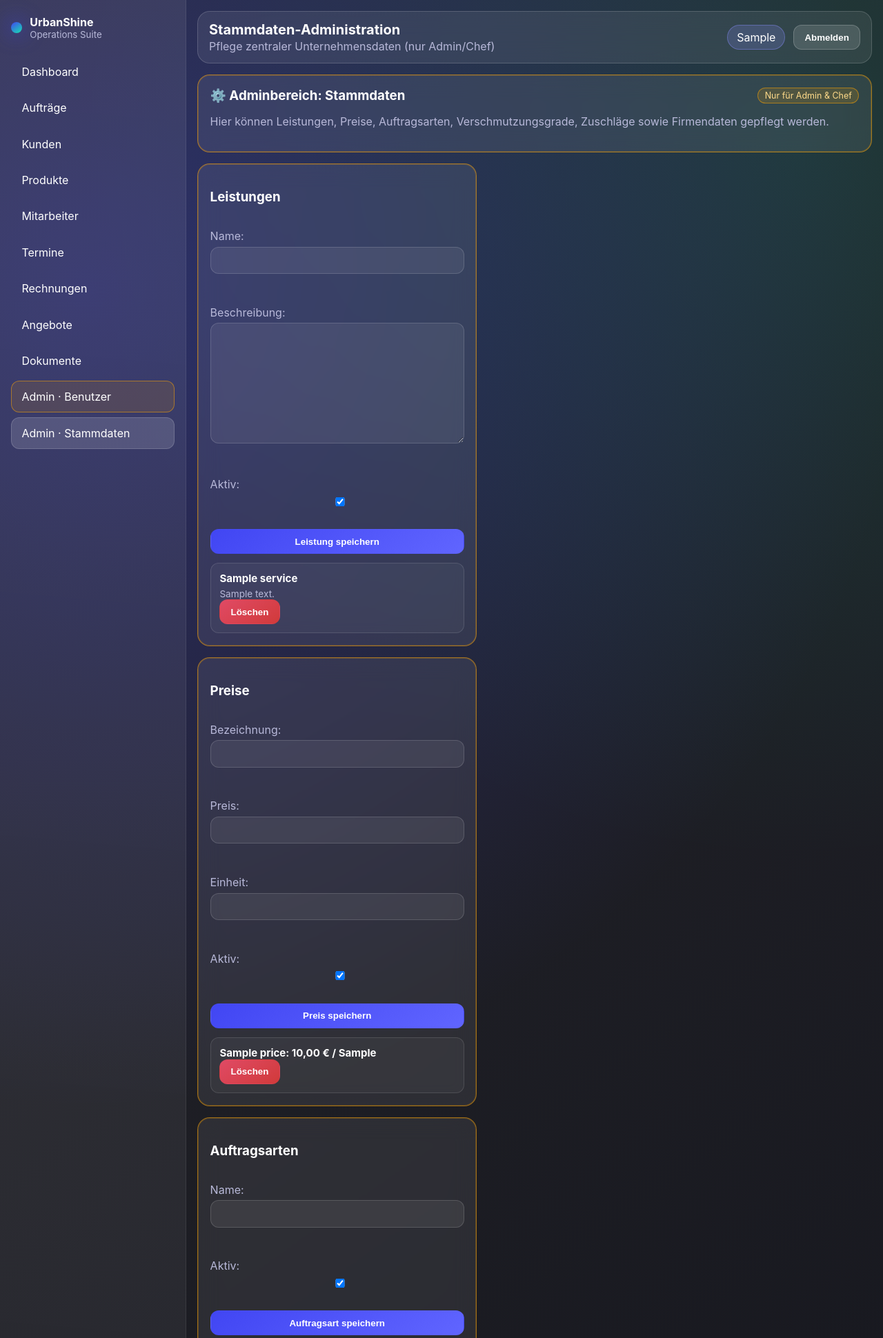
After one commit to uniquetesla/urbanshine_app, a Django app: page /stammdaten/ in a window 1280 px wide. The commit adds this page. Shown: the top 1940 px of the page at 69% size. Run offline with Django 5.2, Linux system fonts and the light colour scheme; a user stored in the database is signed in; tables that the repository leaves empty hold one stand-in row (values such as "Sample post").

Commit message:
Add role-protected master data admin area

```diff
--- /dev/null
+++ b/apps/company/forms.py
@@ -0,0 +1,39 @@
+from django import forms
+
+from .models import CompanySettings, OrderType, Price, Service, SoilingLevel, Surcharge
+
+
+class ServiceForm(forms.ModelForm):
+    class Meta:
+        model = Service
+        fields = ["name", "description", "is_active"]
+
+
+class PriceForm(forms.ModelForm):
+    class Meta:
+        model = Price
+        fields = ["name", "amount", "unit", "is_active"]
+
+
+class OrderTypeForm(forms.ModelForm):
+    class Meta:
+        model = OrderType
+        fields = ["name", "is_active"]
+
+
+class SoilingLevelForm(forms.ModelForm):
+    class Meta:
+        model = SoilingLevel
+        fields = ["name", "multiplier", "is_active"]
+
+
+class SurchargeForm(forms.ModelForm):
+    class Meta:
+        model = Surcharge
+        fields = ["name", "amount", "is_percentage", "is_active"]
+
+
+class CompanySettingsForm(forms.ModelForm):
+    class Meta:
+        model = CompanySettings
+        fields = ["company_name", "address", "phone", "email", "logo", "invoice_generation_enabled"]
--- /dev/null
+++ b/apps/company/urls.py
@@ -0,0 +1,10 @@
+from django.urls import path
+
+from .views import MasterDataDeleteView, MasterDataView
+
+app_name = "company"
+
+urlpatterns = [
+    path("stammdaten/", MasterDataView.as_view(), name="master_data"),
+    path("stammdaten/<str:model_name>/<int:pk>/delete/", MasterDataDeleteView.as_view(), name="master_data_delete"),
+]
--- /dev/null
+++ b/apps/company/views.py
@@ -0,0 +1,94 @@
+from django.contrib import messages
+from django.contrib.auth.mixins import LoginRequiredMixin, UserPassesTestMixin
+from django.shortcuts import get_object_or_404, redirect
+from django.urls import reverse_lazy
+from django.views.generic import TemplateView, View
+
+from apps.accounts.models import UserRole
+
+from .forms import CompanySettingsForm, OrderTypeForm, PriceForm, ServiceForm, SoilingLevelForm, SurchargeForm
+from .models import CompanySettings, OrderType, Price, Service, SoilingLevel, Surcharge
+
+
+class MasterDataAccessMixin(LoginRequiredMixin, UserPassesTestMixin):
+    def test_func(self):
+        user = self.request.user
+        return user.is_authenticated and user.role in {UserRole.ADMIN, UserRole.CHEF}
+
+
+class MasterDataView(MasterDataAccessMixin, TemplateView):
+    template_name = "company/master_data.html"
+
+    def get_context_data(self, **kwargs):
+        context = super().get_context_data(**kwargs)
+        settings_instance, _ = CompanySettings.objects.get_or_create(company_name="UrbanShine")
+
+        context.update(
+            {
+                "service_form": ServiceForm(),
+                "price_form": PriceForm(),
+                "order_type_form": OrderTypeForm(),
+                "soiling_level_form": SoilingLevelForm(),
+                "surcharge_form": SurchargeForm(),
+                "company_form": CompanySettingsForm(instance=settings_instance),
+                "services": Service.objects.all(),
+                "prices": Price.objects.all(),
+                "order_types": OrderType.objects.all(),
+                "soiling_levels": SoilingLevel.objects.all(),
+                "surcharges": Surcharge.objects.all(),
+                "company_settings": settings_instance,
+            }
+        )
+        return context
+
+    def post(self, request, *args, **kwargs):
+        action = request.POST.get("action")
+        form_map = {
+            "service": (ServiceForm, "Leistung gespeichert."),
+            "price": (PriceForm, "Preis gespeichert."),
+            "order_type": (OrderTypeForm, "Auftragsart gespeichert."),
+            "soiling_level": (SoilingLevelForm, "Verschmutzungsgrad gespeichert."),
+            "surcharge": (SurchargeForm, "Zuschlag gespeichert."),
+        }
+
+        if action == "company_settings":
+            settings_instance, _ = CompanySettings.objects.get_or_create(company_name="UrbanShine")
+            form = CompanySettingsForm(request.POST, request.FILES, instance=settings_instance)
+            if form.is_valid():
+                form.save()
+                messages.success(request, "Firmendaten wurden gespeichert.")
+            else:
+                messages.error(request, "Firmendaten konnten nicht gespeichert werden.")
+            return redirect("company:master_data")
+
+        if action in form_map:
+            form_class, success_message = form_map[action]
+            form = form_class(request.POST)
+            if form.is_valid():
+                form.save()
+                messages.success(request, success_message)
+            else:
+                messages.error(request, "Bitte Eingaben prüfen.")
+
+        return redirect("company:master_data")
+
+
+class MasterDataDeleteView(MasterDataAccessMixin, View):
+    model_map = {
+        "service": Service,
+        "price": Price,
+        "order_type": OrderType,
+        "soiling_level": SoilingLevel,
+        "surcharge": Surcharge,
+    }
+
+    def post(self, request, model_name, pk):
+        model = self.model_map.get(model_name)
+        if not model:
+            messages.error(request, "Ungültiger Datensatztyp.")
+            return redirect(reverse_lazy("company:master_data"))
+
+        instance = get_object_or_404(model, pk=pk)
+        instance.delete()
+        messages.success(request, "Eintrag wurde gelöscht.")
+        return redirect(reverse_lazy("company:master_data"))
--- a/requirements.txt
+++ b/requirements.txt
@@ -3,3 +3,5 @@ gunicorn==22.0.0
 psycopg2-binary==2.9.9
 python-dotenv==1.0.1
 whitenoise==6.7.0
+
+Pillow==10.4.0
--- a/static/css/base.css
+++ b/static/css/base.css
@@ -220,3 +220,19 @@ th, td { padding: .75rem; border-bottom: 1px solid rgba(255,255,255,.14); text-a
     .topbar { flex-wrap: wrap; }
     .kpi-card { grid-column: span 12; }
 }
+
+.nav-link-admin {
+    border-color: rgba(255, 165, 0, 0.5);
+    background: rgba(255, 165, 0, 0.12);
+}
+
+.admin-area {
+    border-color: rgba(255, 165, 0, 0.55);
+    box-shadow: inset 0 0 0 1px rgba(255, 165, 0, 0.2);
+}
+
+.admin-badge {
+    color: #ffda8a !important;
+    border-color: rgba(255, 165, 0, 0.5) !important;
+    background: rgba(255, 165, 0, 0.15);
+}
--- a/templates/base.html
+++ b/templates/base.html
@@ -29,7 +29,10 @@
             <a href="#" class="nav-link">Rechnungen</a>
             <a href="#" class="nav-link">Angebote</a>
             <a href="#" class="nav-link">Dokumente</a>
-            <a href="{% url 'accounts:user_list' %}" class="nav-link {% if request.resolver_match.url_name == 'user_list' or request.resolver_match.url_name == 'user_create' or request.resolver_match.url_name == 'user_update' %}active{% endif %}">Admin</a>
+            {% if request.user.role == 'admin' or request.user.role == 'chef' %}
+                <a href="{% url 'accounts:user_list' %}" class="nav-link nav-link-admin {% if request.resolver_match.url_name == 'user_list' or request.resolver_match.url_name == 'user_create' or request.resolver_match.url_name == 'user_update' %}active{% endif %}">Admin · Benutzer</a>
+                <a href="{% url 'company:master_data' %}" class="nav-link nav-link-admin {% if request.resolver_match.namespace == 'company' %}active{% endif %}">Admin · Stammdaten</a>
+            {% endif %}
         </nav>
     </aside>
 
--- /dev/null
+++ b/templates/company/master_data.html
@@ -0,0 +1,116 @@
+{% extends 'base.html' %}
+
+{% block title %}Stammdaten | UrbanShine{% endblock %}
+{% block page_title %}Stammdaten-Administration{% endblock %}
+{% block page_subtitle %}Pflege zentraler Unternehmensdaten (nur Admin/Chef){% endblock %}
+
+{% block content %}
+<section class="glass-card panel admin-area">
+    <div class="panel-heading">
+        <h3>⚙️ Adminbereich: Stammdaten</h3>
+        <span class="admin-badge">Nur für Admin &amp; Chef</span>
+    </div>
+    <p class="subtitle">Hier können Leistungen, Preise, Auftragsarten, Verschmutzungsgrade, Zuschläge sowie Firmendaten gepflegt werden.</p>
+</section>
+
+<div class="dashboard-grid">
+    <section class="glass-card panel admin-area">
+        <h3>Leistungen</h3>
+        <form method="post" class="form-grid">{% csrf_token %}
+            <input type="hidden" name="action" value="service">
+            {{ service_form.as_p }}
+            <button class="btn" type="submit">Leistung speichern</button>
+        </form>
+        <ul class="activity-list">
+            {% for item in services %}
+                <li>
+                    <strong>{{ item.name }}</strong>
+                    <p>{{ item.description|default:'-' }}</p>
+                    <form method="post" action="{% url 'company:master_data_delete' 'service' item.pk %}">{% csrf_token %}<button class="btn btn-danger" type="submit">Löschen</button></form>
+                </li>
+            {% empty %}<li>Keine Leistungen vorhanden.</li>{% endfor %}
+        </ul>
+    </section>
+
+    <section class="glass-card panel admin-area">
+        <h3>Preise</h3>
+        <form method="post" class="form-grid">{% csrf_token %}
+            <input type="hidden" name="action" value="price">
+            {{ price_form.as_p }}
+            <button class="btn" type="submit">Preis speichern</button>
+        </form>
+        <ul class="activity-list">
+            {% for item in prices %}
+                <li>
+                    <strong>{{ item.name }}: {{ item.amount }} €{% if item.unit %} / {{ item.unit }}{% endif %}</strong>
+                    <form method="post" action="{% url 'company:master_data_delete' 'price' item.pk %}">{% csrf_token %}<button class="btn btn-danger" type="submit">Löschen</button></form>
+                </li>
+            {% empty %}<li>Keine Preise vorhanden.</li>{% endfor %}
+        </ul>
+    </section>
+
+    <section class="glass-card panel admin-area">
+        <h3>Auftragsarten</h3>
+        <form method="post" class="form-grid">{% csrf_token %}
+            <input type="hidden" name="action" value="order_type">
+            {{ order_type_form.as_p }}
+            <button class="btn" type="submit">Auftragsart speichern</button>
+        </form>
+        <ul class="activity-list">
+            {% for item in order_types %}
+                <li>
+                    <strong>{{ item.name }}</strong>
+                    <form method="post" action="{% url 'company:master_data_delete' 'order_type' item.pk %}">{% csrf_token %}<button class="btn btn-danger" type="submit">Löschen</button></form>
+                </li>
+            {% empty %}<li>Keine Auftragsarten vorhanden.</li>{% endfor %}
+        </ul>
+    </section>
+
+    <section class="glass-card panel admin-area">
+        <h3>Verschmutzungsgrade</h3>
+        <form method="post" class="form-grid">{% csrf_token %}
+            <input type="hidden" name="action" value="soiling_level">
+            {{ soiling_level_form.as_p }}
+            <button class="btn" type="submit">Verschmutzungsgrad speichern</button>
+        </form>
+        <ul class="activity-list">
+            {% for item in soiling_levels %}
+                <li>
+                    <strong>{{ item.name }} (Faktor {{ item.multiplier }})</strong>
+                    <form method="post" action="{% url 'company:master_data_delete' 'soiling_level' item.pk %}">{% csrf_token %}<button class="btn btn-danger" type="submit">Löschen</button></form>
+                </li>
+            {% empty %}<li>Keine Verschmutzungsgrade vorhanden.</li>{% endfor %}
+        </ul>
+    </section>
+
+    <section class="glass-card panel admin-area">
+        <h3>Zuschläge</h3>
+        <form method="post" class="form-grid">{% csrf_token %}
+            <input type="hidden" name="action" value="surcharge">
+            {{ surcharge_form.as_p }}
+            <button class="btn" type="submit">Zuschlag speichern</button>
+        </form>
+        <ul class="activity-list">
+            {% for item in surcharges %}
+                <li>
+                    <strong>{{ item.name }}: {{ item.amount }}{% if item.is_percentage %} %{% else %} €{% endif %}</strong>
+                    <form method="post" action="{% url 'company:master_data_delete' 'surcharge' item.pk %}">{% csrf_token %}<button class="btn btn-danger" type="submit">Löschen</button></form>
+                </li>
+            {% empty %}<li>Keine Zuschläge vorhanden.</li>{% endfor %}
+        </ul>
+    </section>
+
+    <section class="glass-card panel admin-area">
+        <h3>Firmendaten &amp; Rechnungseinstellung</h3>
+        <form method="post" enctype="multipart/form-data" class="form-grid">{% csrf_token %}
+            <input type="hidden" name="action" value="company_settings">
+            {{ company_form.as_p }}
+            <button class="btn" type="submit">Firmendaten speichern</button>
+        </form>
+        {% if company_settings.logo %}
+            <p>Aktuelles Logo:</p>
+            <img src="{{ company_settings.logo.url }}" alt="Firmenlogo" style="max-height: 80px; border-radius: 10px;">
+        {% endif %}
+    </section>
+</div>
+{% endblock %}
--- a/urbanshine/urls.py
+++ b/urbanshine/urls.py
@@ -17,5 +17,6 @@ urlpatterns = [
     path("admin/", admin.site.urls),
     path("accounts/", include("apps.accounts.urls")),
     path("kunden/", include("apps.customers.urls")),
+    path("", include("apps.company.urls")),
     path("health/", healthcheck, name="healthcheck"),
 ]
```
Also changed, not shown: apps/company/admin.py (added, +11 -0 lines), apps/company/models.py (added, +76 -0 lines), apps/company/migrations/0001_initial.py (added).
